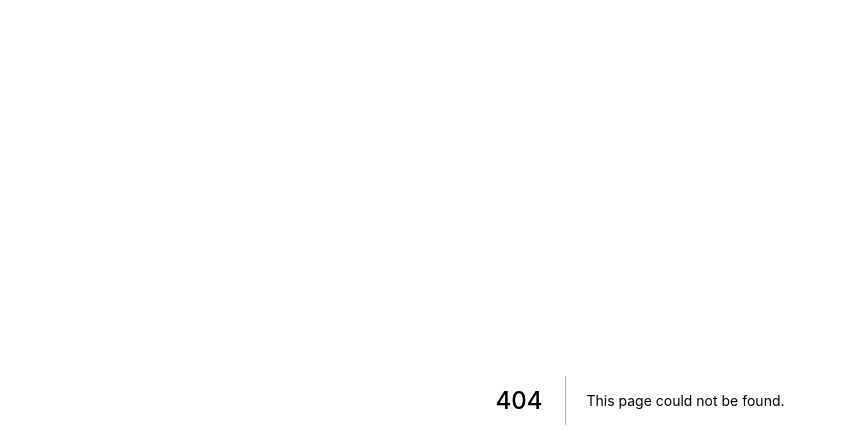
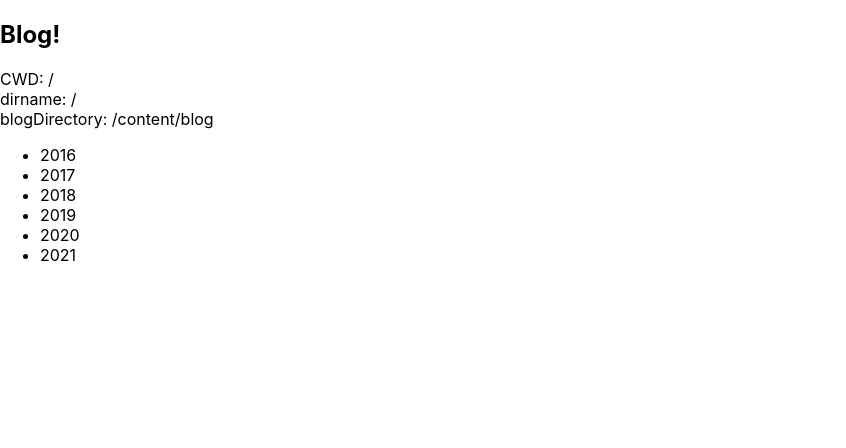
Before and after one commit to dance2die/mdx-bundle-demo, a Next.js app: page /blog in a window 1280 px wide. Before the commit this address had no page. Shown: the top 448 px of the page, without its empty margins (0-846 px from the left). Built offline with nearby package versions, Linux system fonts and the light colour scheme.

Commit message:
ACan read blog folder directories to get year names

```diff
--- /dev/null
+++ b/pages/blog.js
@@ -0,0 +1,38 @@
+import path from 'path';
+import fs from 'fs';
+
+// export function getServerSideProps() {
+export function getStaticProps() {
+	const blogDirectory = path.join(process.cwd(), 'content', 'blog');
+	const filenames = fs.readdirSync(blogDirectory);
+
+	console.info({ filenames });
+
+	return {
+		props: { cwd: process.cwd(), dirname: __dirname, blogDirectory, filenames }
+	};
+}
+
+function Blog({ cwd, dirname, blogDirectory, filenames }) {
+	return (
+		<div>
+			<header>
+				<h2>Blog!</h2>
+			</header>
+			<main>
+				<div>
+					<label>CWD: {cwd}</label>
+				</div>
+				<div>
+					<label>dirname: {dirname}</label>
+				</div>
+				<div>
+					<label>blogDirectory: {blogDirectory}</label>
+				</div>
+				<ul>{filenames.map((filename) => <li key={filename}>{filename}</li>)}</ul>
+			</main>
+		</div>
+	);
+}
+
+export default Blog;
```
Also changed, not shown: pages/index.js (+12 -1 lines).
